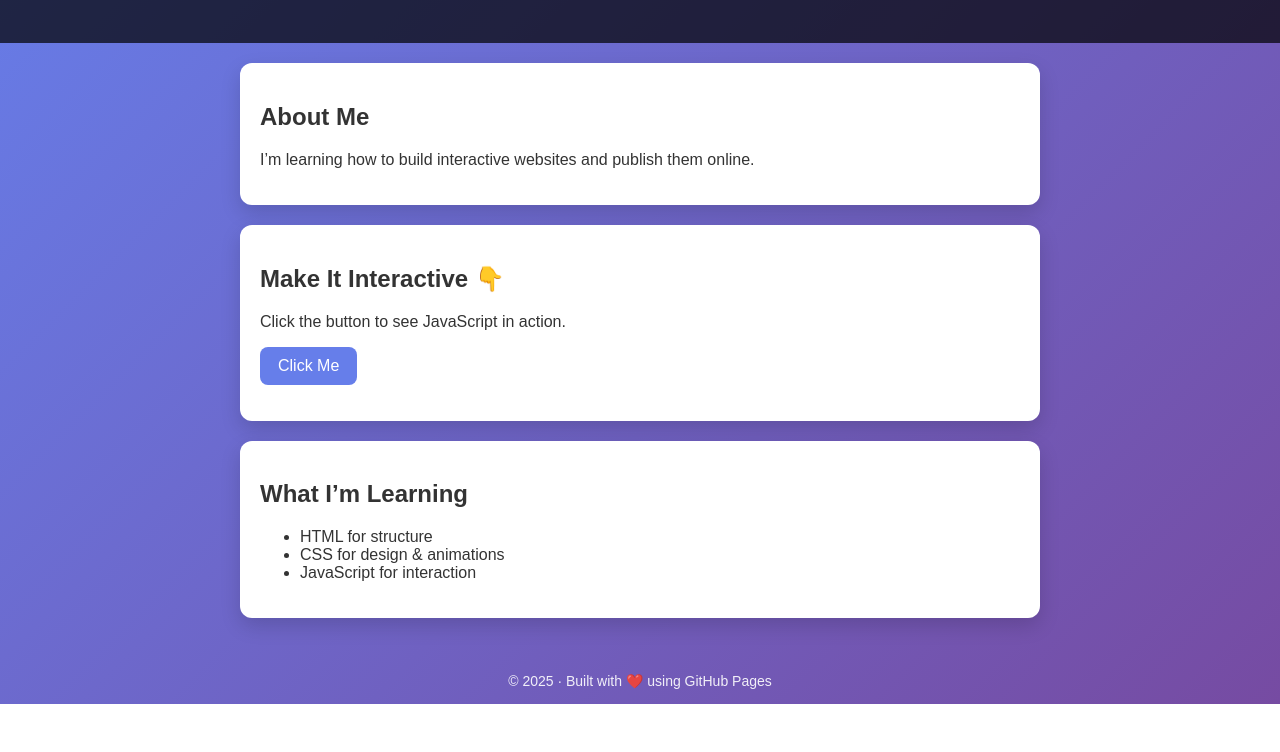
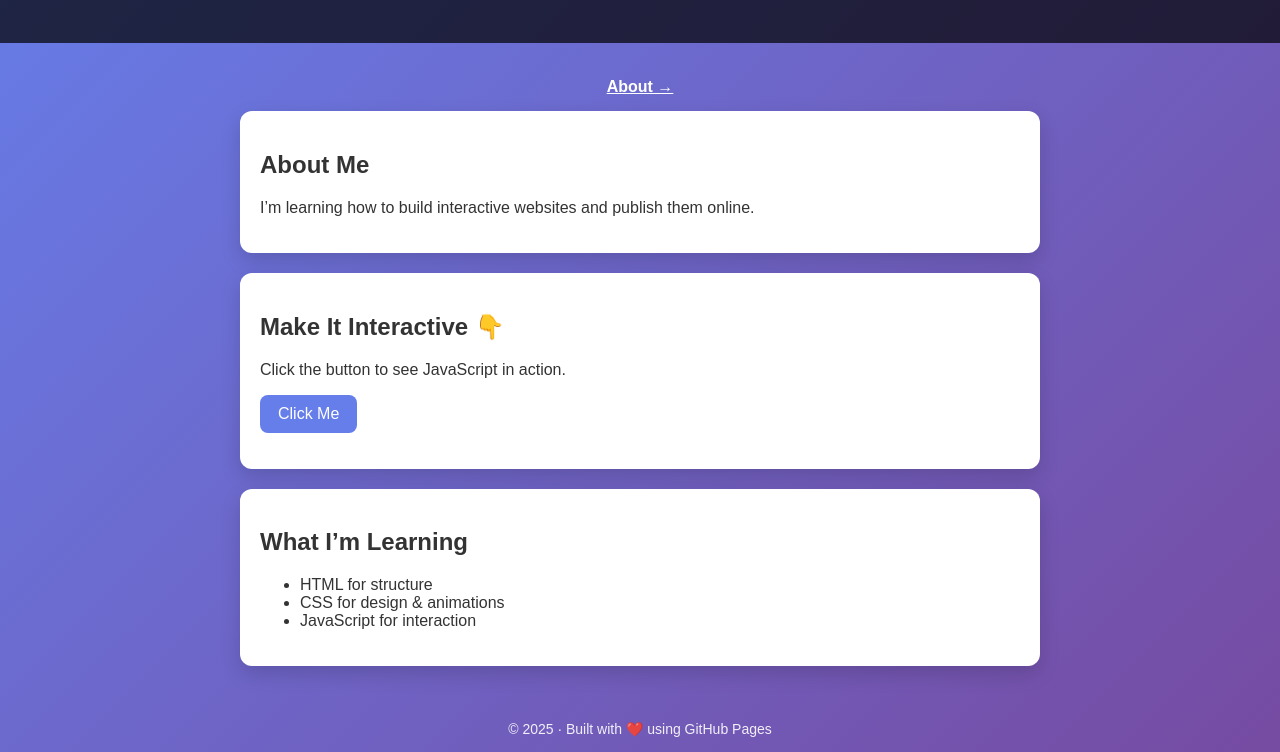
Before and after one commit to dkcso/my-first-website, a plain HTML site: page index.html in a window 1280 px wide. Shown: the part 132-884 px from the top of the page. Before the commit the page ends 836 px from the top, so only its background shows below. Drawn offline with Linux system fonts and the light colour scheme.

Commit message:
index.html

```diff
--- a/index.html
+++ b/index.html
@@ -65,6 +65,11 @@
     <h1>Welcome to My Website 🌐</h1>
     <p>This site uses HTML, CSS, and JavaScript</p>
   </header>  <main>
+    <nav style="text-align:center; margin: 15px;">
+  <a href="about.html" style="color: white; font-weight: bold;">
+    About →
+  </a>
+    </nav>
     <div class="card">
       <h2>About Me</h2>
       <p>I’m learning how to build interactive websites and publish them online.</p>
```
